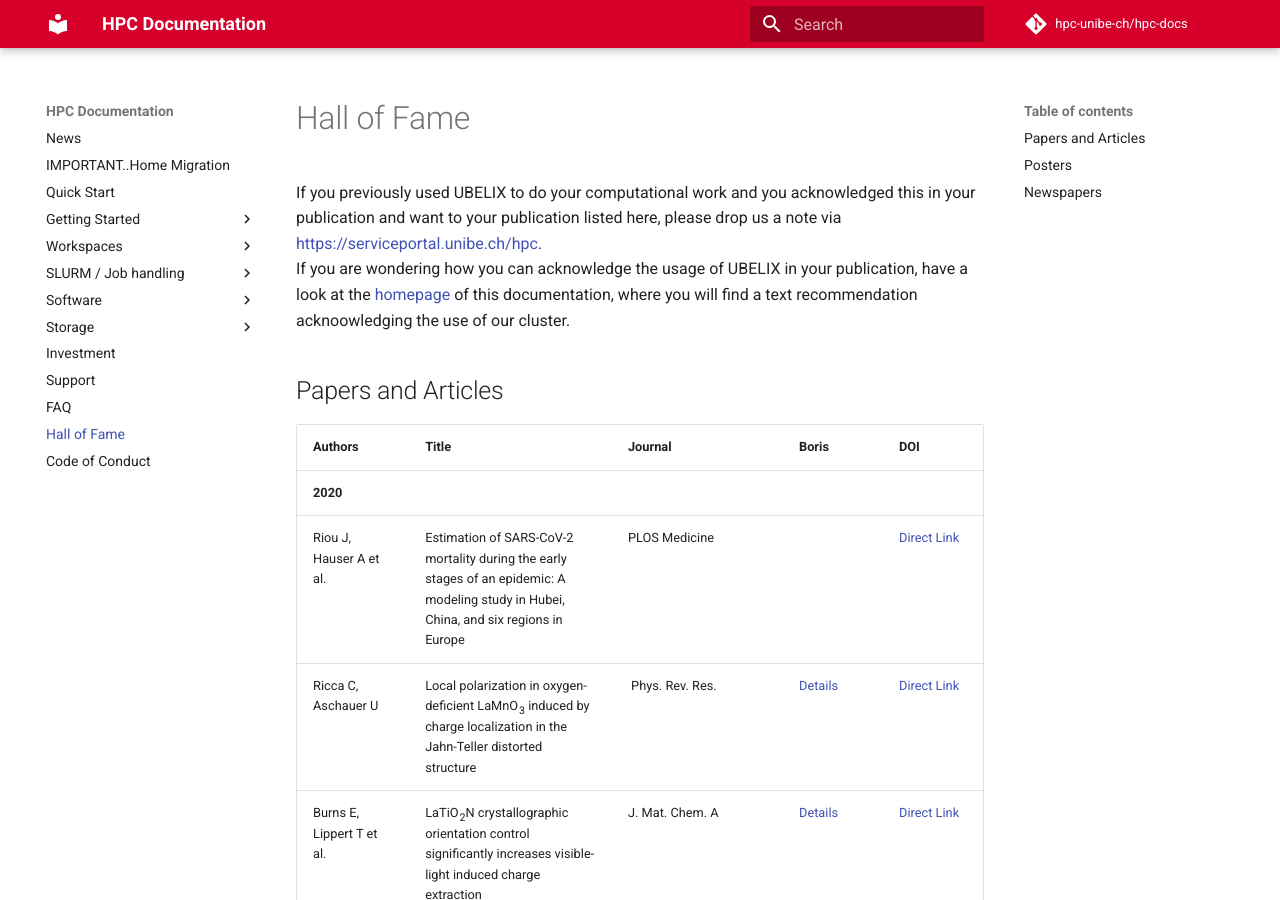
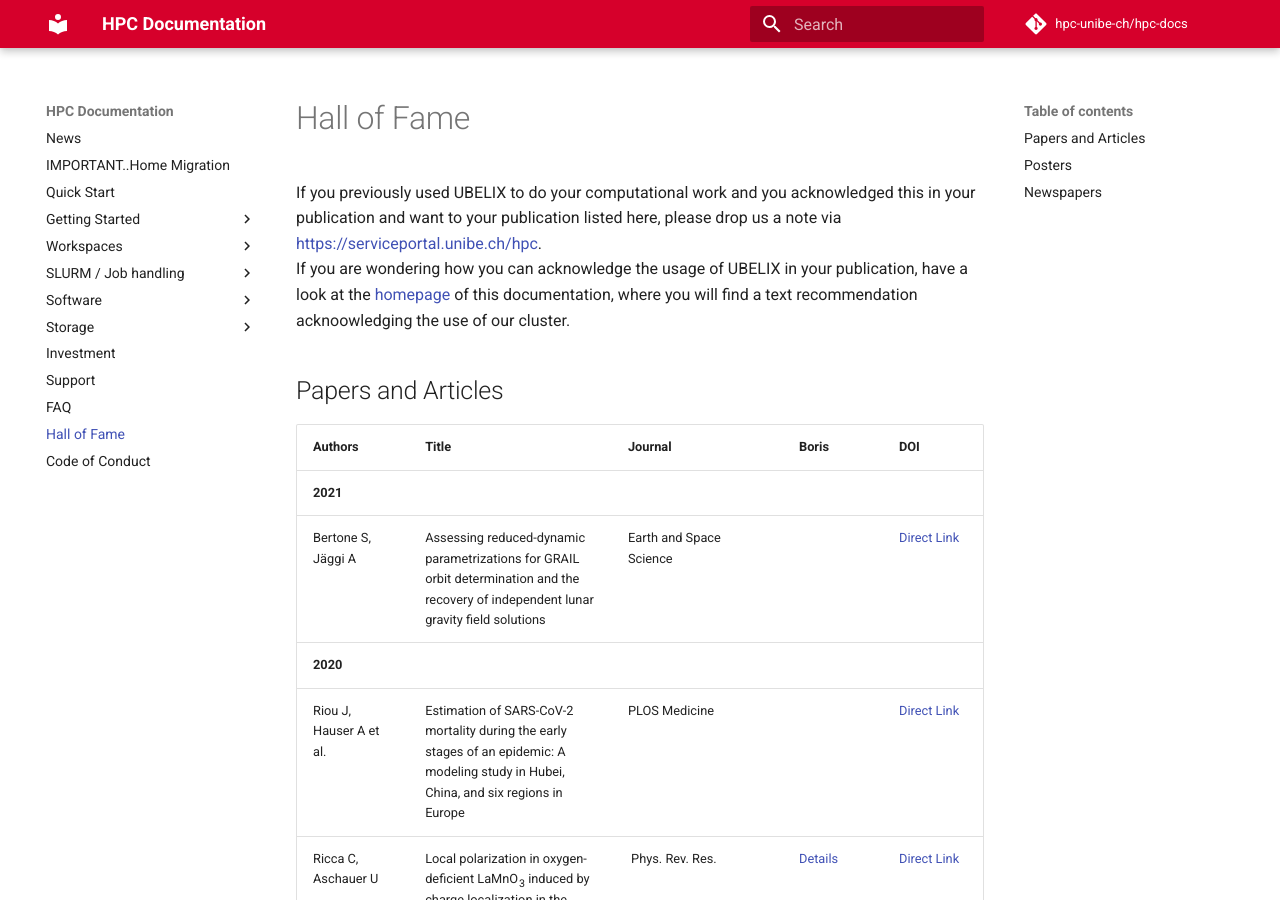
Before and after one commit to hpc-unibe-ch/hpc-unibe-ch.github.io, an MkDocs documentation site: the page built from docs/halloffame.md, in a window 1280 px wide and 900 px high. Built offline with MkDocs 1.6.1 and Material for MkDocs 9.7.7, drawn with Linux system fonts in a browser that asks for light colours; comment, search, counter and statistics services are not loaded.

Commit message:
halloffame update

```diff
--- a/docs/halloffame.md
+++ b/docs/halloffame.md
@@ -10,6 +10,8 @@
 
 Authors | Title | Journal | Boris | DOI
 --- | --- | --- | --- | ---
+__2021__
+Bertone S, Jäggi A | Assessing reduced-dynamic parametrizations for GRAIL orbit determination and the recovery of independent lunar gravity field solutions | Earth and Space Science | | [Direct Link](https://doi.org/10.1029/2020EA001454)
 __2020__
 Riou J, Hauser A et al. | Estimation of SARS-CoV-2 mortality during the early stages of an epidemic: A modeling study in Hubei, China, and six regions in Europe | PLOS Medicine | | [Direct Link](https://doi.org/10.1371/journal.pmed.1003189)
 Ricca C, Aschauer U | Local polarization in oxygen-deficient LaMnO<sub>3</sub> induced by charge localization in the Jahn-Teller distorted structure |  Phys. Rev. Res. | [Details](http://dx.doi.org/10.1103/PhysRevResearch.2.042040) | [Direct Link](https://boris.unibe.ch/149523/) |
```
